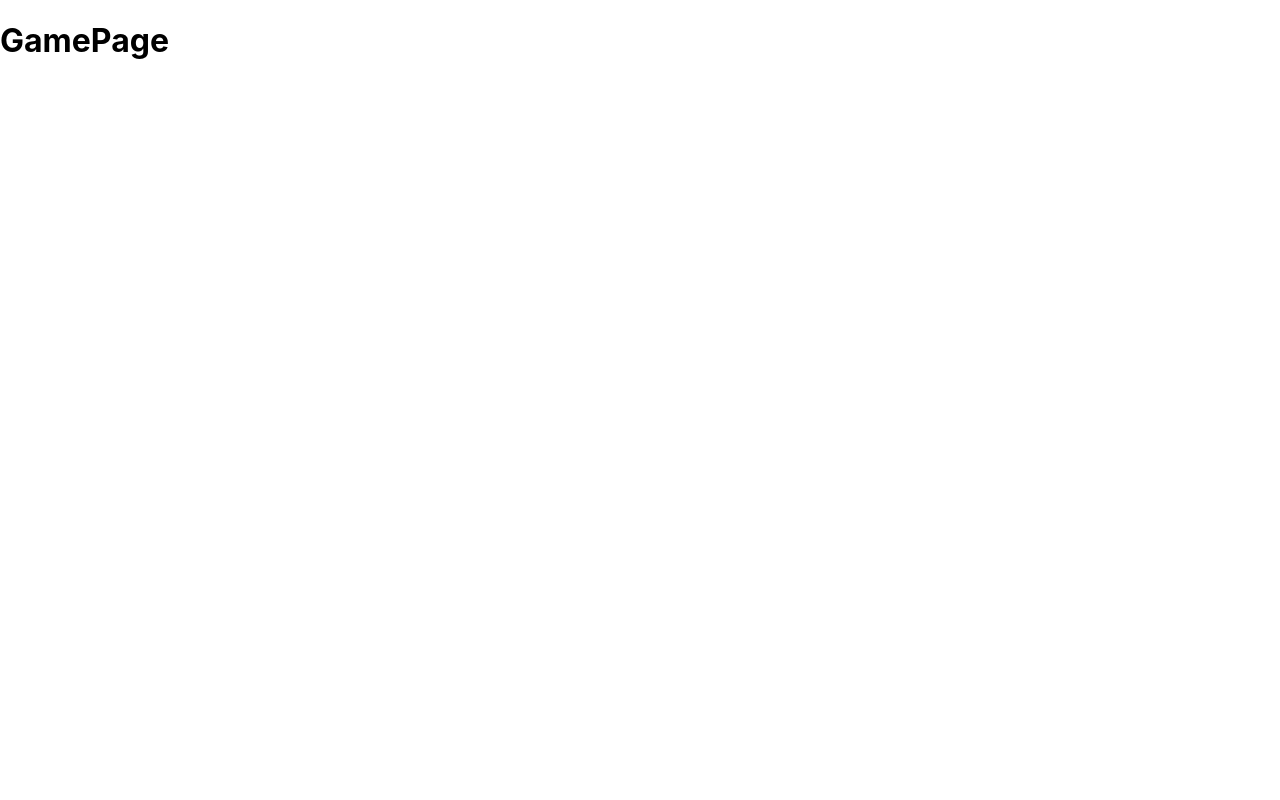
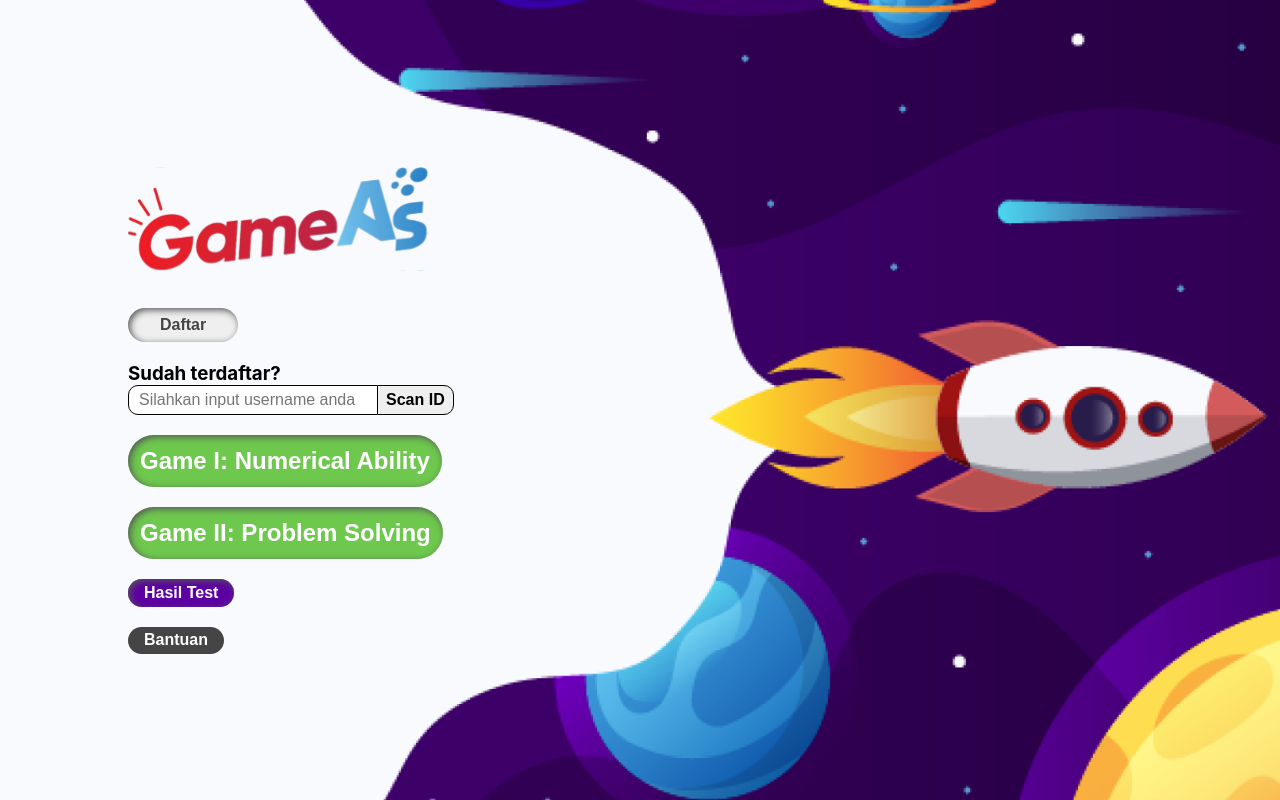
Before and after one commit to novrandobilly/gameas-amoeba, a Next.js app: page /game in a window 1280 px wide. Built offline with nearby package versions, Linux system fonts and the light colour scheme.

Commit message:
Create game page

```diff
--- a/components/layout.module.scss
+++ b/components/layout.module.scss
@@ -15,6 +15,14 @@
   align-items: center;
   padding: 10px 50px;
 }
+.logo {
+  background-color: #fff;
+  border-radius: 50%;
+  padding: 0.2em 0.7em 0.2em 0.2em;
+  &:hover {
+    cursor: pointer;
+  }
+}
 
 .navigation-items {
   width: 100%;
--- /dev/null
+++ b/pages/game/index.module.scss
@@ -0,0 +1,115 @@
+.container {
+  width: 100%;
+  height: 100vh;
+  background-image: url('../../assets/game-home-background.png');
+  background-size: cover;
+  background-repeat: no-repeat;
+  box-sizing: border-box;
+  position: relative;
+  h1 {
+    margin: 0;
+  }
+}
+
+.menu {
+  display: flex;
+  flex-direction: column;
+  align-items: flex-start;
+  justify-content: flex-start;
+  position: absolute;
+  top: 18vh;
+  left: 10vw;
+  width: 100%;
+  max-width: 500px;
+  box-sizing: border-box;
+  & > * {
+    margin: 10px 0;
+  }
+  .logo {
+    margin: 0;
+    &:hover {
+      cursor: pointer;
+    }
+  }
+  button {
+    outline: none;
+    transition: all 0.2s ease-in-out;
+    font-weight: 700;
+    font-size: 1rem;
+    border: none;
+
+    &:hover {
+      cursor: pointer;
+      background-color: #5d00a3;
+    }
+  }
+  .numerical-button,
+  .problem-solving-button {
+    background-color: #6ec84e;
+    color: #fff;
+    border: none;
+    border-radius: 40px;
+    padding: 0.5em;
+    box-shadow: inset 2px 2px 7px #555555;
+    font-size: 1.5rem;
+  }
+  .register-button {
+    color: #454545;
+    border: none;
+    border-radius: 20px;
+    padding: 0.5em 2em;
+    box-shadow: inset 2px 2px 7px #555555;
+    &:hover {
+      color: #fff;
+    }
+  }
+
+  .help-button,
+  .result-button {
+    color: #fff;
+    background-color: #454545;
+    border-radius: 20px;
+    padding: 0.3em 1em;
+  }
+
+  .result-button {
+    box-shadow: inset 2px 2px 7px #555555;
+    background-color: #5d00a3;
+  }
+}
+
+.login-form {
+  display: flex;
+  flex-direction: column;
+  h3 {
+    margin: 0;
+  }
+
+  .login-input {
+    display: flex;
+    align-items: center;
+
+    button,
+    input {
+      border: 1px solid black;
+      min-height: 30px;
+    }
+    input {
+      width: 250px;
+      border-top-left-radius: 10px;
+      border-bottom-left-radius: 10px;
+      padding-left: 10px;
+      font-size: 1rem;
+      outline: none;
+    }
+    button {
+      margin-left: -1px;
+      padding: 0 0.5em;
+      border-top-right-radius: 10px;
+      border-bottom-right-radius: 10px;
+      &:hover {
+        color: #fff;
+      }
+    }
+  }
+}
--- a/pages/game/index.tsx
+++ b/pages/game/index.tsx
@@ -1,18 +1,46 @@
 import type { NextPage } from 'next';
 import Head from 'next/head';
+import styles from './index.module.scss';
+import Image from 'next/image';
+import Logo from '../../assets/logo.svg';
+import Link from 'next/link';
 
 const Game: NextPage = () => {
   return (
-    <div>
+    <div className={styles['container']}>
       <Head>
         <title>GameAs</title>
         <meta name='description' content='Game Page' />
         <link rel='icon' href='/favicon.ico' />
       </Head>
 
-      <main>
-        <h1>GamePage</h1>
-      </main>
+      <div className={styles['menu']}>
+        <Link href='/'>
+          <div className={styles['logo']}>
+            <Image src={Logo} width={300} height={150} />
+          </div>
+        </Link>
+        <button className={styles['register-button']}>Daftar</button>
+        <form className={styles['login-form']}>
+          <h3>Sudah terdaftar?</h3>
+          <div className={styles['login-input']}>
+            <input type='text' placeholder='Silahkan input username anda' />
+            <button className={styles['login-button']}>Scan ID</button>
+          </div>
+        </form>
+        <button className={styles['numerical-button']}>
+          <Link href='/game/numerical'>Game I: Numerical Ability</Link>
+        </button>
+        <button className={styles['problem-solving-button']}>
+          <Link href='/game/problem-solving'>Game II: Problem Solving</Link>
+        </button>
+        <button className={styles['result-button']}>
+          <Link href='/result/id-sembarang'>Hasil Test</Link>
+        </button>
+        <button className={styles['help-button']}>
+          <Link href='/help'>Bantuan</Link>
+        </button>
+      </div>
     </div>
   );
 };
--- a/pages/result/[userid].tsx
+++ b/pages/result/[userid].tsx
@@ -5,13 +5,13 @@ const UserResult: NextPage = () => {
   return (
     <div>
       <Head>
-        <title>User Result </title>
-        <meta name='description' content='User Result Page' />
+        <title>Test Result </title>
+        <meta name='description' content='User Test Result' />
         <link rel='icon' href='/favicon.ico' />
       </Head>
 
       <main>
-        <h1>User Result Page </h1>
+        <h1>User Test Result </h1>
       </main>
     </div>
   );
```
Also changed, not shown: components/layout.tsx (+7 -3 lines), pages/help.tsx (added, +21 -0 lines), assets/game-home-background.png (added), assets/logo.svg (added).
